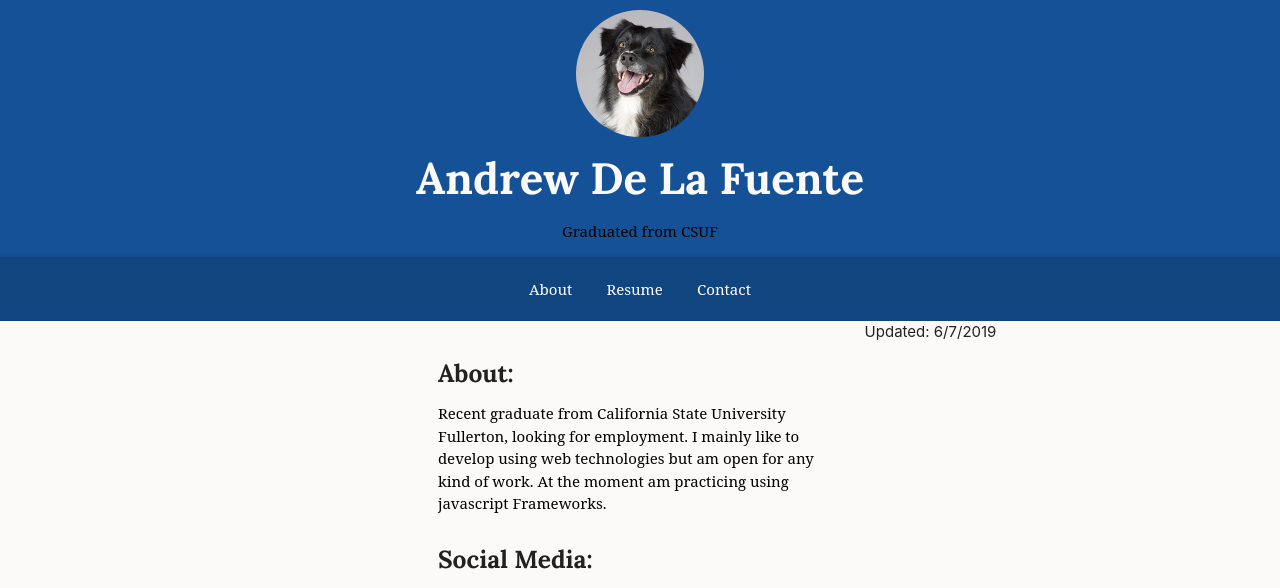
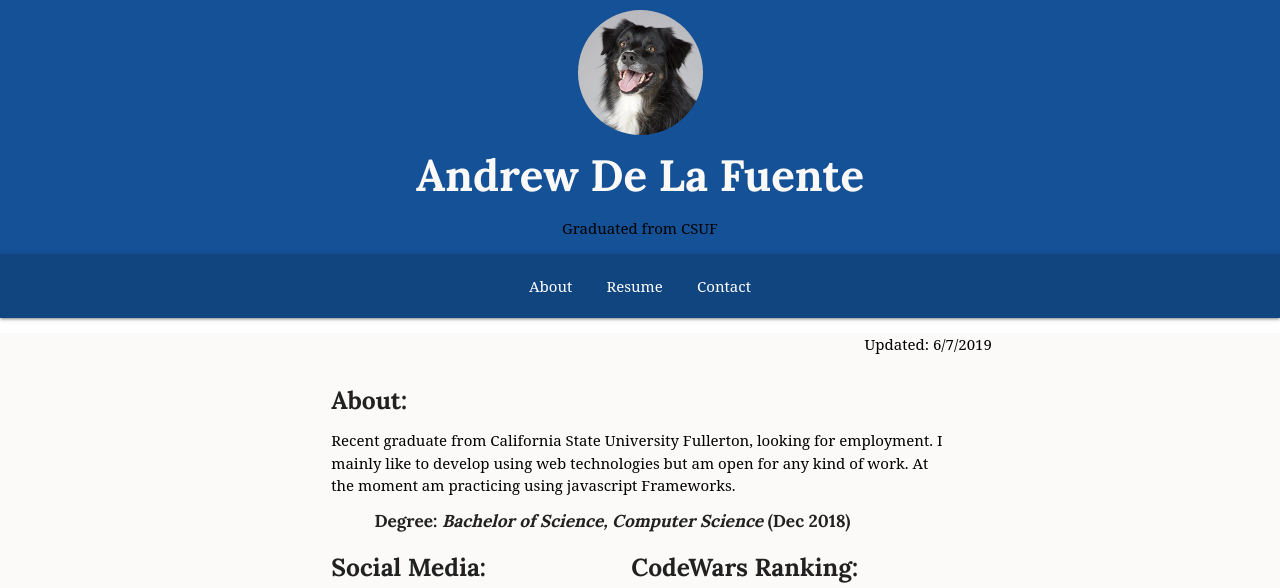
Before and after one commit to Andrewthe13th/Personal-Website, a Flask app: page / in a window 1280 px wide. Shown: the top 588 px of the page. Run offline with Flask 2, Linux system fonts and the light colour scheme; some libraries are stand-ins or nearby versions; some web fonts are replaced.

Commit message:
Website is more Flexible
Altered column sizes, added max width to columns and merged social media and code wars into the same row

```diff
--- a/static/css/main.css
+++ b/static/css/main.css
@@ -1,5 +1,9 @@
-h1,h2,h3,h4,h5{
+h1,h2,h3,h4,h5,h6{
   font-family: 'Lora','Materalize Icon','serif';
+}
+
+h6{
+  padding-left:2.5em;
 }
 
 p,a {
@@ -61,6 +65,7 @@ nav.nav-center ul li a {
 .header div a h3{
   margin-top:10px;
 }
+
 
 /*Footer:*/
 .footer{
--- a/templates/header.html
+++ b/templates/header.html
@@ -1,8 +1,8 @@
 <div class="header">
   <!-- Name, Photo, Title-->
   <div>
-    <img src="{{url_for('static',filename='images/headshot.jpg')}}" alt="" class="circle responsive-img"> <!-- Photo must be square(1 X 1) -->
-    <a href="{{url_for('root')}}"><h3>Andrew De La Fuente</h3></a>
+    <img src="{{url_for('static',filename='images/headshot.jpg')}}" alt="" class="circle responsive-img" style="max-width:125px;"> <!-- Photo must be square(1 X 1) -->
+    <a href="{{url_for('root')}}"><h3 style="display: block;">Andrew De La Fuente</h3></a>
     <p>Graduated from CSUF</p>
   </div>
   <nav class="nav-center" role="navigation">
--- a/templates/main.html
+++ b/templates/main.html
@@ -3,30 +3,30 @@
 <div class="body">
   <div class="row">
     <div class="col s4 align-self-end" style="float:none">
-      <h7>Updated: 6/7/2019</h7>
+      <p>Updated: 6/7/2019</p>
     </div>
   </div>
   <div class="row">
-    <div class="col s10 m8 l4 offset-s1 offset-m2 offset-l4">
+    <div class="col s10 m8 l6 offset-s1 offset-m2 offset-l3">
       <h5>About:</h5>
       <p>
         Recent graduate from California State University Fullerton, looking for employment. I mainly like to develop using web technologies but am open for any kind of work. At the moment am practicing using javascript Frameworks.
       </p>
+      <h6><b>Degree:</b> <i>Bachelor of Science, Computer Science</i> (Dec 2018)</h6>
     </div>
     </div>
     <div class="row">
-    <div class="col s10 m8 l4 offset-s1 offset-m2 offset-l4">
+    <!-- <div class="col s12 m8 l4 offset-s1 offset-m2 offset-l4">  -->
+    <div class="col s10 m4 offset-s1 offset-m2 offset-l3" style="max-width: 300px;">
       <h5 >Social Media:</h5>
       <ul class="socialmedia">
         <li><a href="https://github.com/Andrewthe13th/Personal-Website"><i class="fab fa-github-square fa-3x"></i></a></li>
         <li><a href="https://www.linkedin.com/in/andrew-de-la-fuente-1663a3117/"><i class="fab fa-linkedin fa-3x"></i></a></li>
       </ul>
     </div>
-  </div>
-  <div class="row">
-    <div class="col s10 m8 l4 offset-s1 offset-m2 offset-l4">
+    <div class="col s10 m5 l4 offset-s1 offset-l0" >
       <h5>CodeWars Ranking: </h5>
-      <img src="https://www.codewars.com/users/Andrewthe13th/badges/large"/>
+      <img src="https://www.codewars.com/users/Andrewthe13th/badges/large" style="width:100%;max-width: 400px;"/>
     </div>
   </div>
   <!--Projects-->
@@ -35,7 +35,7 @@
         <h5>Projects:</h5>
     </div>
     <div class="col s12 m9 l9 offset-m2 offset-l2 cards-container">
-      <div class="card">
+      <div class="card" style="max-width:470px;">
         <div class="card-content">
           <span class="title">
             <h5>My Personal Website</h5>
```
